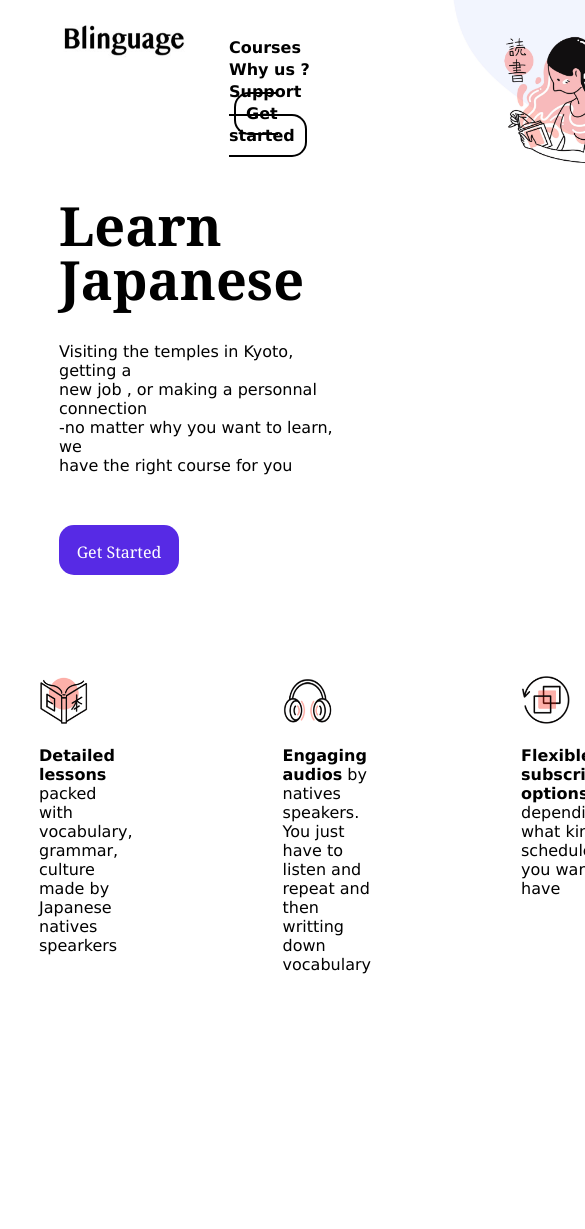
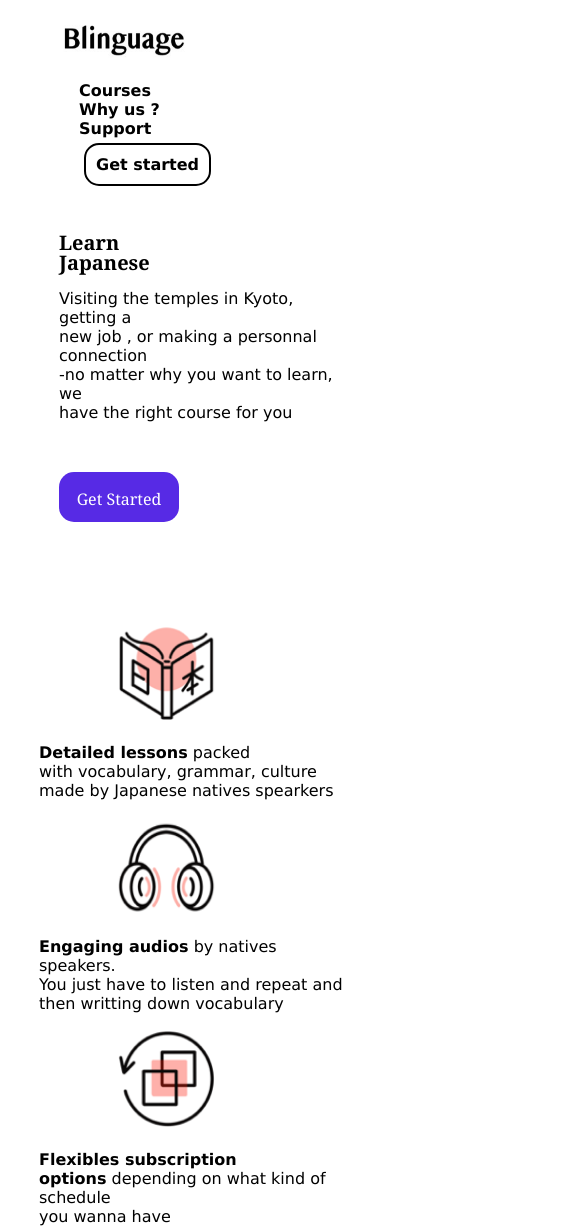
Before and after one commit to Charleslfnt/Blinguage-, a plain HTML site: page Index.html in a window 390 px wide. Shown: the top 1229 px of the page, 585 px wide, since content can reach past the window. Before the commit the page ends 990 px from the top, so only its background shows below. Drawn offline with Linux system fonts and the light colour scheme.

Commit message:
media queries mobile

```diff
--- a/Index.html
+++ b/Index.html
@@ -2,7 +2,8 @@
 <html lang="en">
 <head>
     <meta charset="UTF-8">
-    <meta name="viewport" content="width=device-width, initial-scale=1.0">
+    <meta name="viewport" content="width=device-width, initial-scale=1, shrink-to-fit=no">
+    <meta http-equiv="X-UA-Compatible" content="ie=edge">
     <link rel="stylesheet" href="assets/css/Style.css">
     <title>Blinguage</title>
 </head>
--- a/assets/css/Style.css
+++ b/assets/css/Style.css
@@ -102,3 +102,46 @@ p {
     height: 50px;
     width: 50px;
 }
+
+/*         Media Queries        */
+
+
+@media screen and (max-width: 576px)
+    {
+        h1
+        {
+            font-size : 20px;
+        }
+
+
+        .firstDiv
+        {
+            display: inline-block;
+            align-items: flex-start;
+        }
+
+        li
+        {
+            display: flex;
+            align-items: flex-start;
+        }
+
+        .pictogrammes {
+            display: inline-block;
+            align-items: flex-start;
+
+            ;
+
+        }
+
+        .pictos {
+
+            width: 100%;
+        }
+
+        .pictoImg {
+            height: 100px;
+            width: 100px;
+            margin-left: 25%;
+        }
+    }
```
